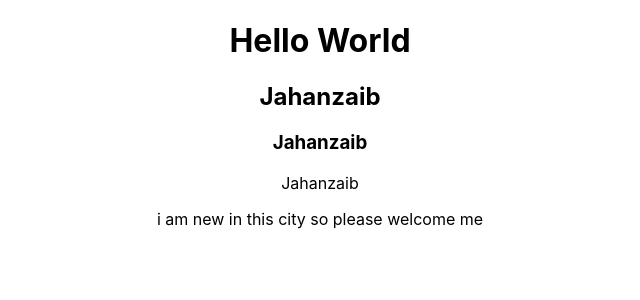
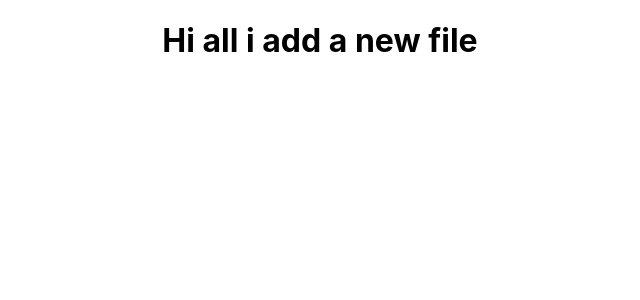
Before and after one commit to Jahanzaiib/Bootcamp, a React (Create React App) app: page / in a window 1280 px wide. Shown: the top 300 px of the page, without its empty margins (320-960 px from the left). Built offline with nearby package versions, Linux system fonts and the light colour scheme.

Commit message:
Add a new line to see the differece

```diff
--- a/src/App.js
+++ b/src/App.js
@@ -5,11 +5,7 @@ import './App.css';
 function App() {
   return (
     <div className="App">
-      <h1>Hello World</h1>
-      <h2>Jahanzaib</h2>
-      <h3>Jahanzaib</h3>
-      <p>Jahanzaib</p>
-      <p>i am new in this city so please welcome me </p>
+        <h1>Hi all i add a new file</h1>
     </div>
   );
 }
```
